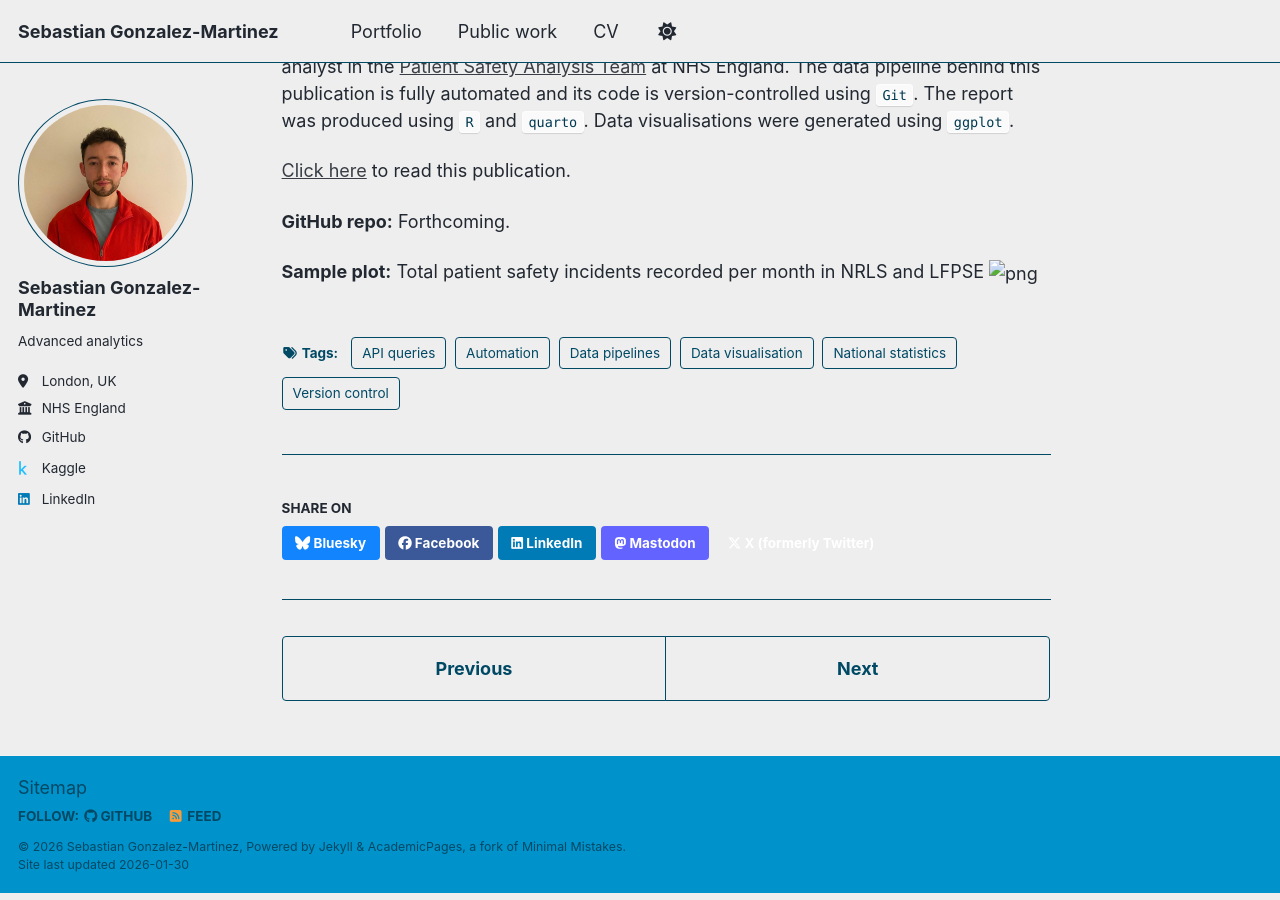
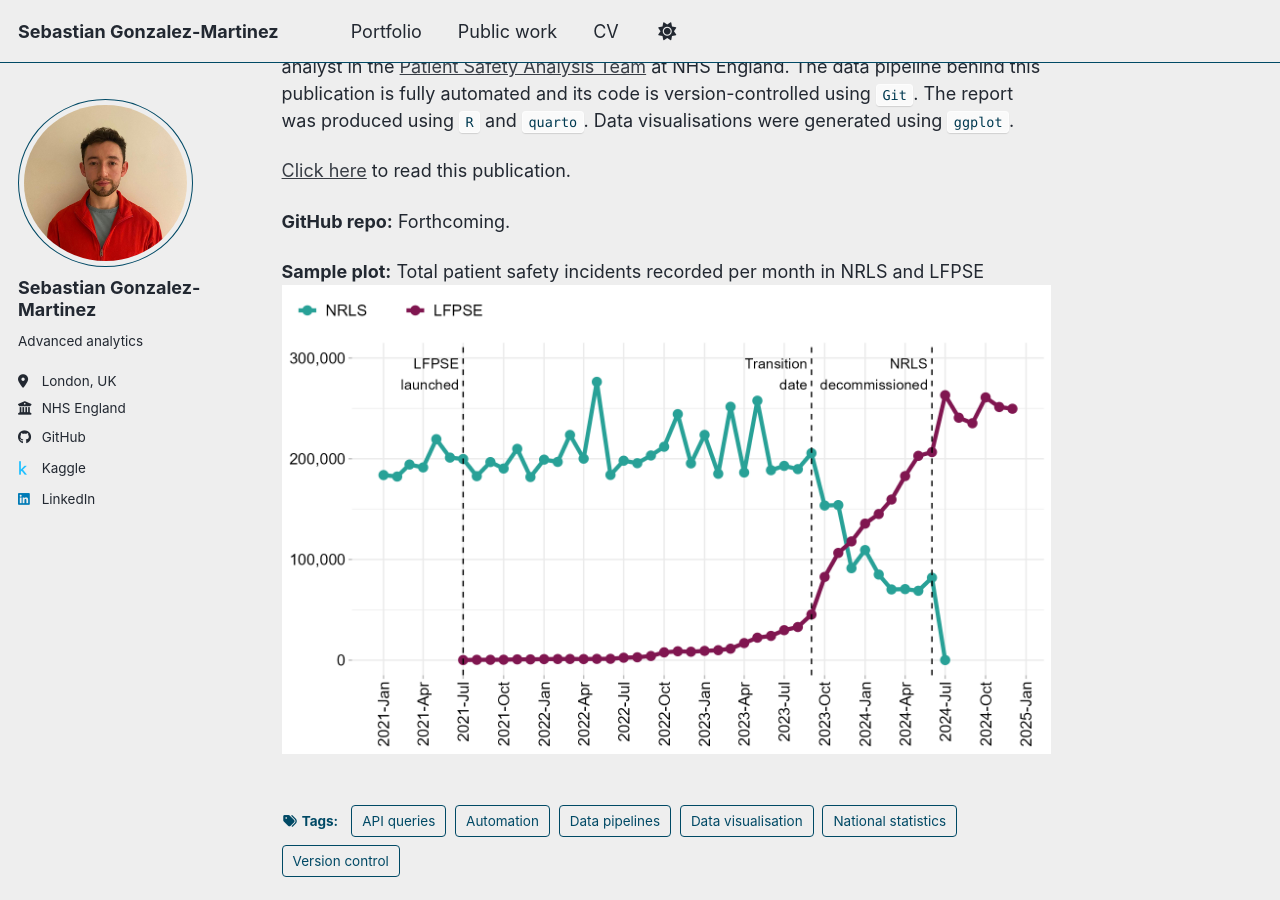
Before and after one commit to znogbes/sebastian-gonzalez-portfolio, a Jekyll site: the page built from _publications/2026-01-30-nrls-to-lfpse-transition-report.md, in a window 1280 px wide and 900 px high, scrolled down 328 px. Built offline with Jekyll 4.4.1, drawn with Linux system fonts in a browser that asks for light colours; a script bundle is joined from its source files by our own code; library files that are not in the unit come from our copies.

Commit message:
inserted images in publications using html tag

```diff
--- a/_publications/2026-01-30-nrls-to-lfpse-transition-report.md
+++ b/_publications/2026-01-30-nrls-to-lfpse-transition-report.md
@@ -26,4 +26,4 @@ This was a project I delivered from conception to final publication in my role a
 **GitHub repo:** Forthcoming.
 
 **Sample plot:** Total patient safety incidents recorded per month in NRLS and LFPSE
-![png](publications/nrls_lfpse_monthly_reporting_plot.png)
+<img src="/sebastian-gonzalez-portfolio/images/nrls_lfpse_monthly_reporting_plot.png" alt="IMAGE">
```
Also changed, not shown: _publications/2025-02-11-event-stats-quarterly.md (+1 -1 lines), images/nrls_lfpse_monthly_reporting_plot.png (renamed from _publications/nrls_lfpse_monthly_reporting_plot.png).
